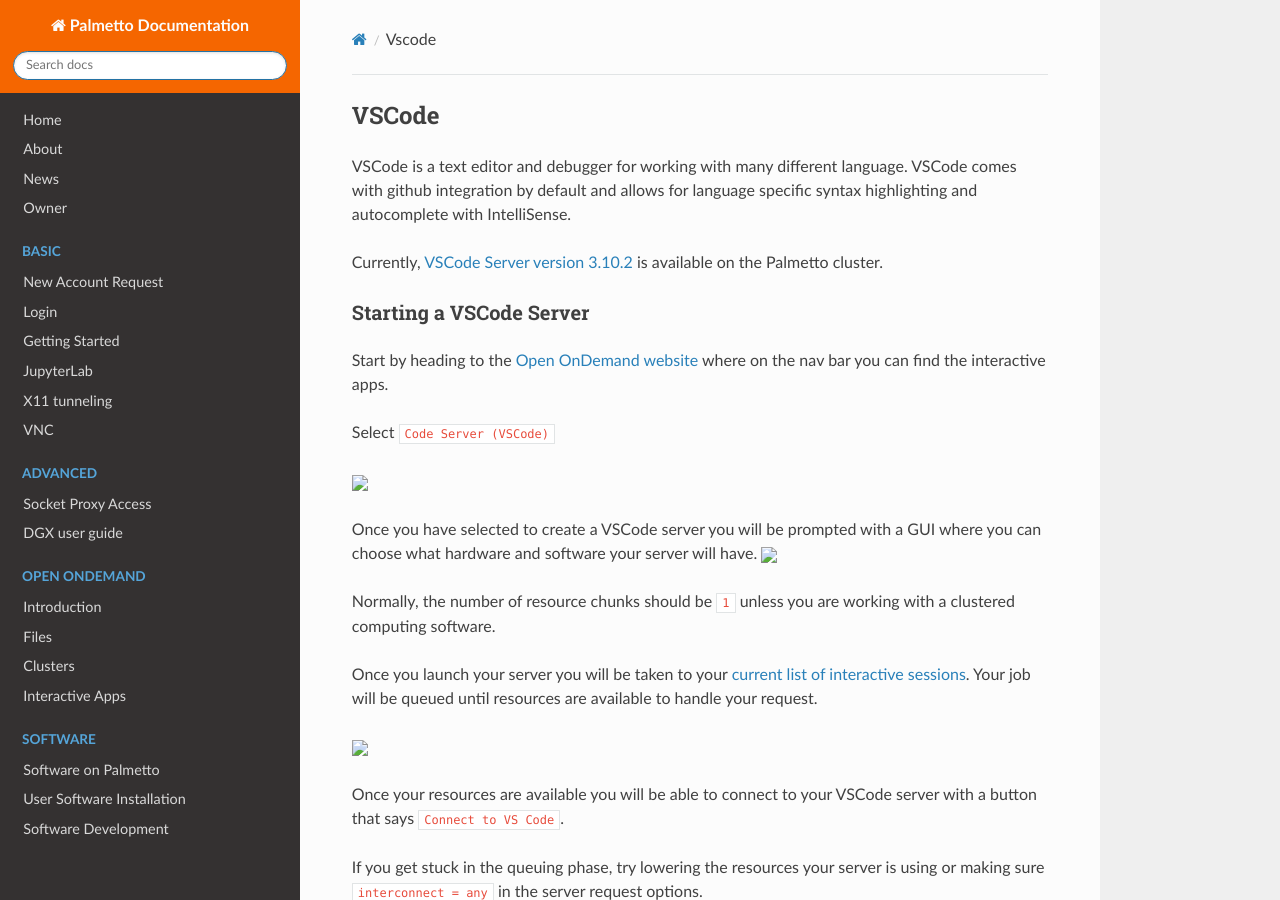
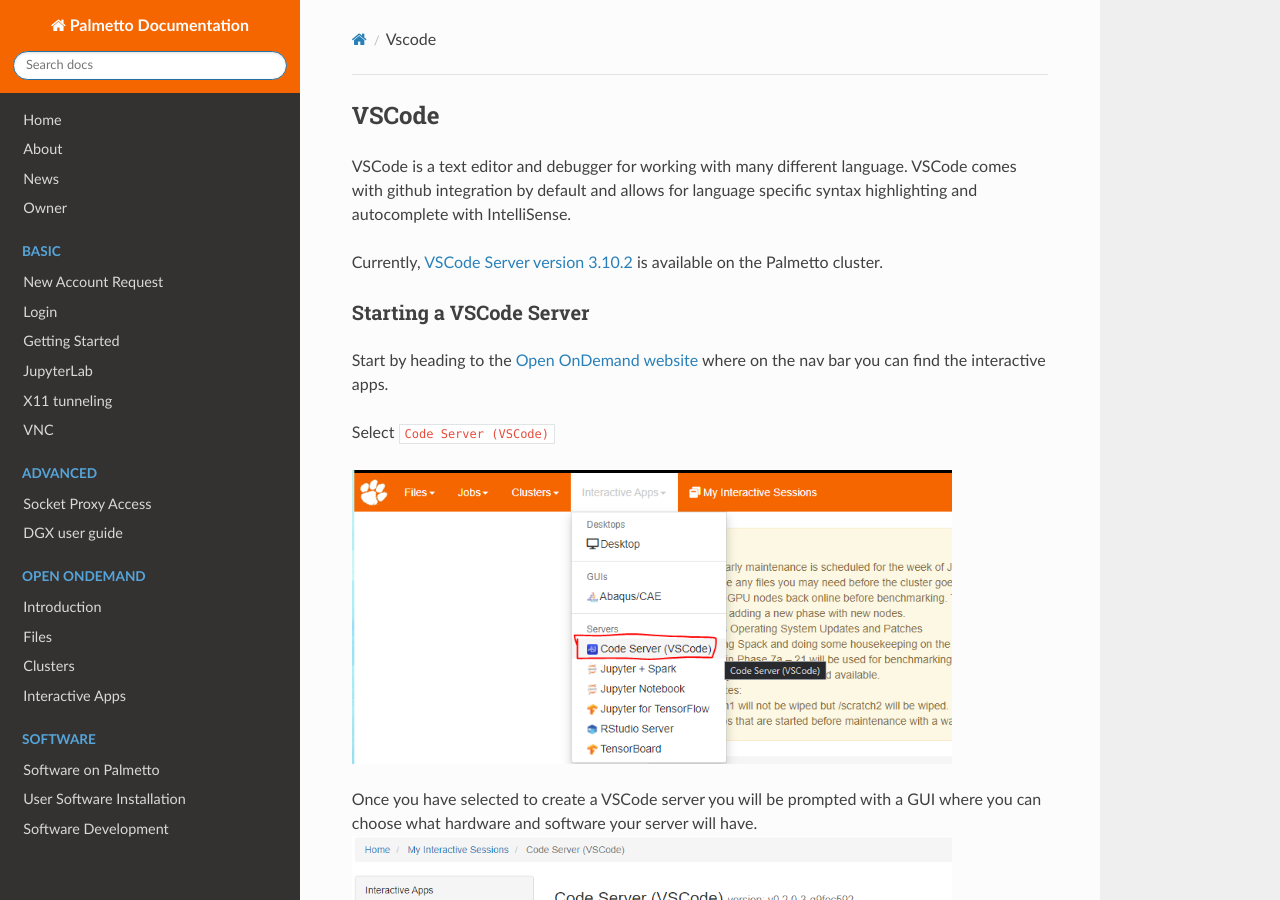
Before and after one commit to clemsonciti/palmetto-documentation, an MkDocs documentation site: the page built from docs/openondemand/apps/vscode.md, in a window 1280 px wide and 900 px high. Built offline with MkDocs 1.6.1, drawn with Linux system fonts in a browser that asks for light colours; nearby versions of some CDN libraries.

Commit message:
image location updates

```diff
--- a/docs/openondemand/apps/vscode.md
+++ b/docs/openondemand/apps/vscode.md
@@ -9,17 +9,17 @@
 
 Select `Code Server (VSCode)`
 
-<img src="../../images/ood/apps/vscode/navbar_select.png" style="width:600px">
+<img src="../../../images/ood/apps/vscode/navbar_select.png" style="width:600px">
 
 
 Once you have selected to create a VSCode server you will be prompted with a GUI where you can choose what hardware and software your server will have.
-<img src="../../images/ood/apps/vscode/server_options.png" style="width:600px">
+<img src="../../../images/ood/apps/vscode/server_options.png" style="width:600px">
 
 Normally, the number of resource chunks should be `1` unless you are working with a clustered computing software.
 
 Once you launch your server you will be taken to your [current list of interactive sessions](https://openod02.palmetto.clemson.edu/pun/sys/dashboard/batch_connect/sessions "current list of interactive sessions"). Your job will be queued until resources are available to handle your request.
 
-<img src="../../images/ood/apps/vscode/server_running.png" style="width:800px">
+<img src="../../../images/ood/apps/vscode/server_running.png" style="width:800px">
 
 Once your resources are available you will be able to connect to your VSCode server with a button that says `Connect to VS Code`.
 
@@ -29,10 +29,10 @@
 
 Once you have connect to your VSCode server you will be sent to the VSCode dashboard.
 Here you can choose a directory to start working in by clicking open folder then specifying the directory.
-<img src="../../images/ood/apps/vscode/choosing_cwd.png" style="width:1400px">
+<img src="../../../images/ood/apps/vscode/choosing_cwd.png" style="width:1400px">
 
 Additionally in the VSCode server you have access to the terminal. Clicking on the context menu on the top leftmost position of the screen will bring up a menu from there you are able to open up a terminal by following the path `Terminal->New Terminal`.
-<img src="../../images/ood/apps/vscode/open_terminal.png" style="width:600px">
+<img src="../../../images/ood/apps/vscode/open_terminal.png" style="width:600px">
 
 Once you are in your terminal you can run any of the software that you loaded while requesting the server.
 ~~~
@@ -55,16 +55,16 @@
 5) Extension marketplace<br />
 
 The first item is the directory browser this is where you can create, edit, or delete files.
-<img src="../../images/ood/apps/vscode/directory_browser.png" style="width:500px">
+<img src="../../../images/ood/apps/vscode/directory_browser.png" style="width:500px">
 
 The second item is a find and replace tool that works throughout your entire working directory.
 We can see here that searching for `return` showed up in 3 different files in our current working directory.
 
-<img src="../../images/ood/apps/vscode/search_keyword.png" style="width:500px">
+<img src="../../../images/ood/apps/vscode/search_keyword.png" style="width:500px">
 
 The third item allows VSCode to integrate with github, intially you can start a repository within your current working directory or if you are already in a git repository you can see file changes made and perform git operations.<br />
 Here we can see that the file `readme.txt` has been added and  `Test.c` has been modified.
-<img src="../../images/ood/apps/vscode/git_changes.png" style="width:500px">
+<img src="../../../images/ood/apps/vscode/git_changes.png" style="width:500px">
 
 The fourth item is the built in debugger. The debugger requires extensions to use and compatibility with Palmetto's VSCode server is not guaranteed.
 
```
Also changed, not shown: docs/openondemand/apps/spark.md (+4 -4 lines), docs/openondemand/apps/tensorflow.md (+3 -3 lines).
